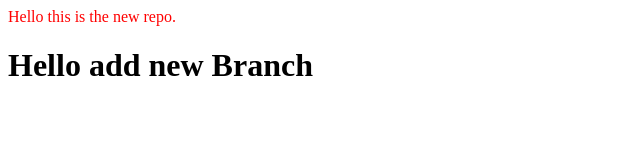
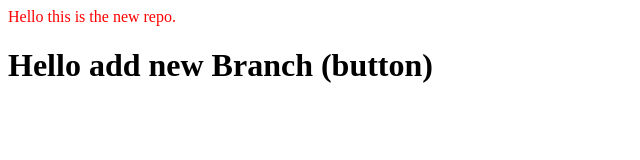
Before and after one commit to Karvendra-Tandan/LocalRepo, a plain HTML site: page index.html in a window 1280 px wide. Shown: the whole page, without its empty margins (0-640 px from the left). Drawn offline with Linux system fonts and the light colour scheme.

```diff
--- a/index.html
+++ b/index.html
@@ -1,4 +1,4 @@
 <link rel="stylesheet" href="style.css">
 <p>Hello this is the new repo.</p>
 
-<H1>Hello add new Branch</H1>
+<H1>Hello add new Branch (button)</H1>
```
